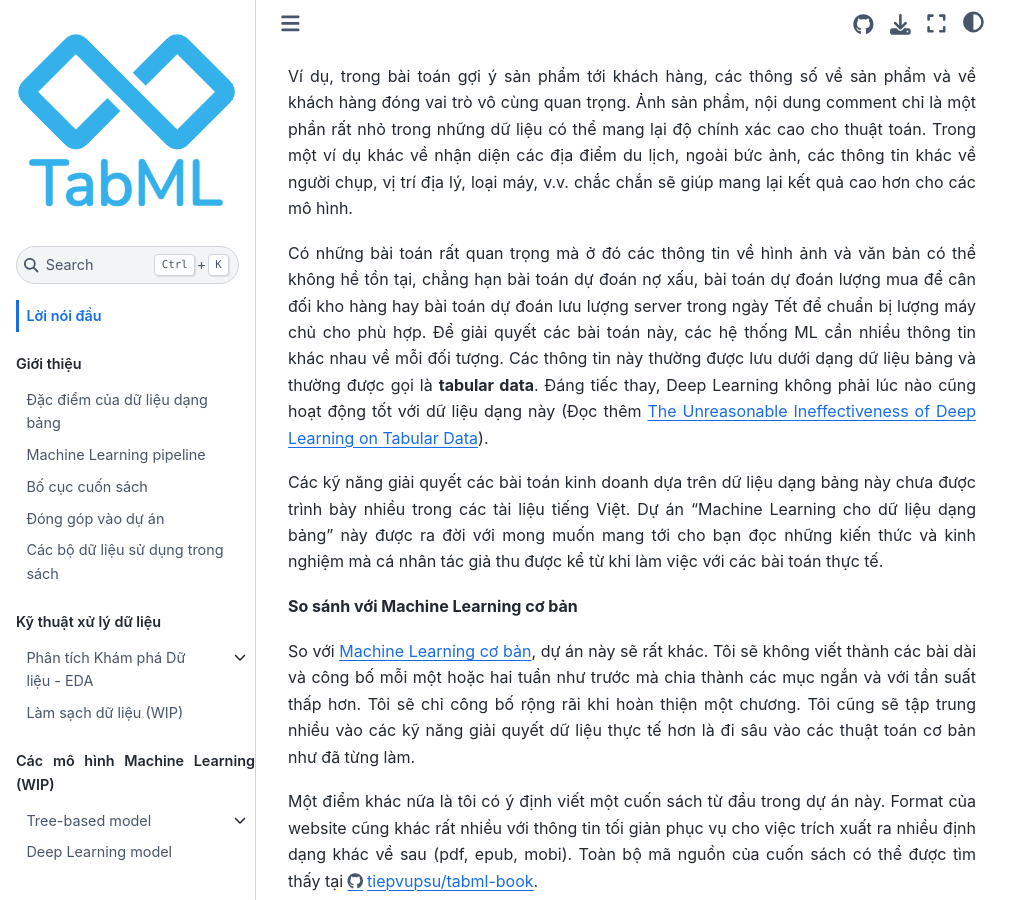
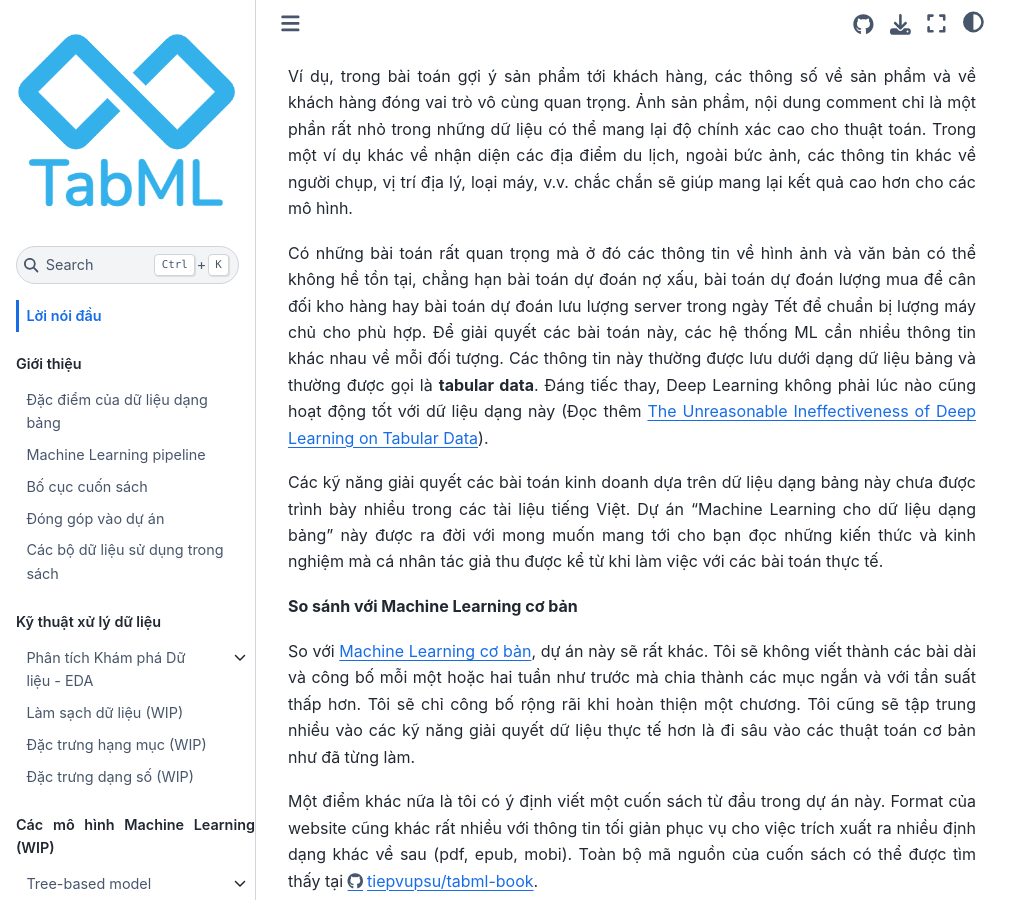
Before and after one commit to tiepvupsu/tabml_book, a Jupyter Book: the page built from book/intro.md, in a window 1280 px wide and 900 px high, scrolled down 478 px. Shown: the whole window, without its empty margins (0-1031 px from the left). Built offline with Jupyter Book 1.0.4 settings and Sphinx 7.4.7 and the Sphinx Book theme 1.1.4, drawn with Linux system fonts in a browser that asks for light colours.

Commit message:
📖 DOC: processing data WIP

````diff
--- a/book/_toc.yml
+++ b/book/_toc.yml
@@ -21,10 +21,10 @@
       # sections:
       #   - file: ch_data_processing/process_missing
       #   - file: ch_data_processing/process_outliers
-    # - file: ch_data_processing/categorical_data
+    - file: ch_data_processing/categorical_data
       # sections:
       #   - file: ch_data_processing/titanic_categorical
-    # - file: ch_data_processing/numeric_data
+    - file: ch_data_processing/numeric_data
       # sections:
       #   - file: ch_data_processing/titanic_numeric
 
--- a/book/ch_data_processing/categorical_data.md
+++ b/book/ch_data_processing/categorical_data.md
@@ -11,7 +11,7 @@ kernelspec:
   name: python3
 ---
 
-# Đặc trưng hạng mục
+# Đặc trưng hạng mục (WIP)
 
 (sec_one_hot)=
 ## Mã hóa one-hot
@@ -20,3 +20,5 @@ kernelspec:
 ## Embedding
 
 ## Hashing
+
+##
--- a/book/ch_data_processing/numeric_data.md
+++ b/book/ch_data_processing/numeric_data.md
@@ -11,8 +11,4 @@ kernelspec:
   name: python3
 ---
 
-# Đặc trưng dạng số
-
-```{code-cell} ipython3
-
-```
+# Đặc trưng dạng số (WIP)
````
